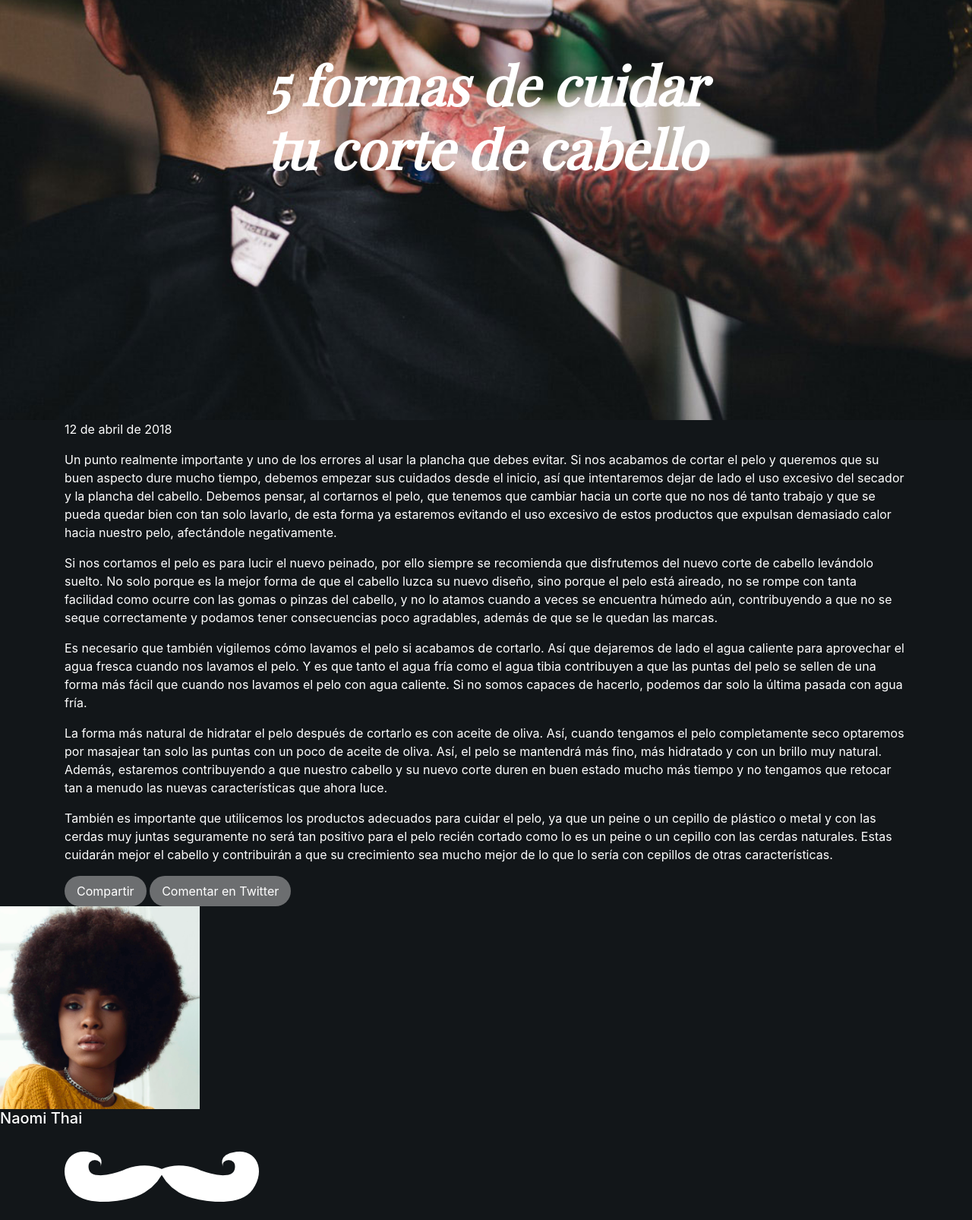
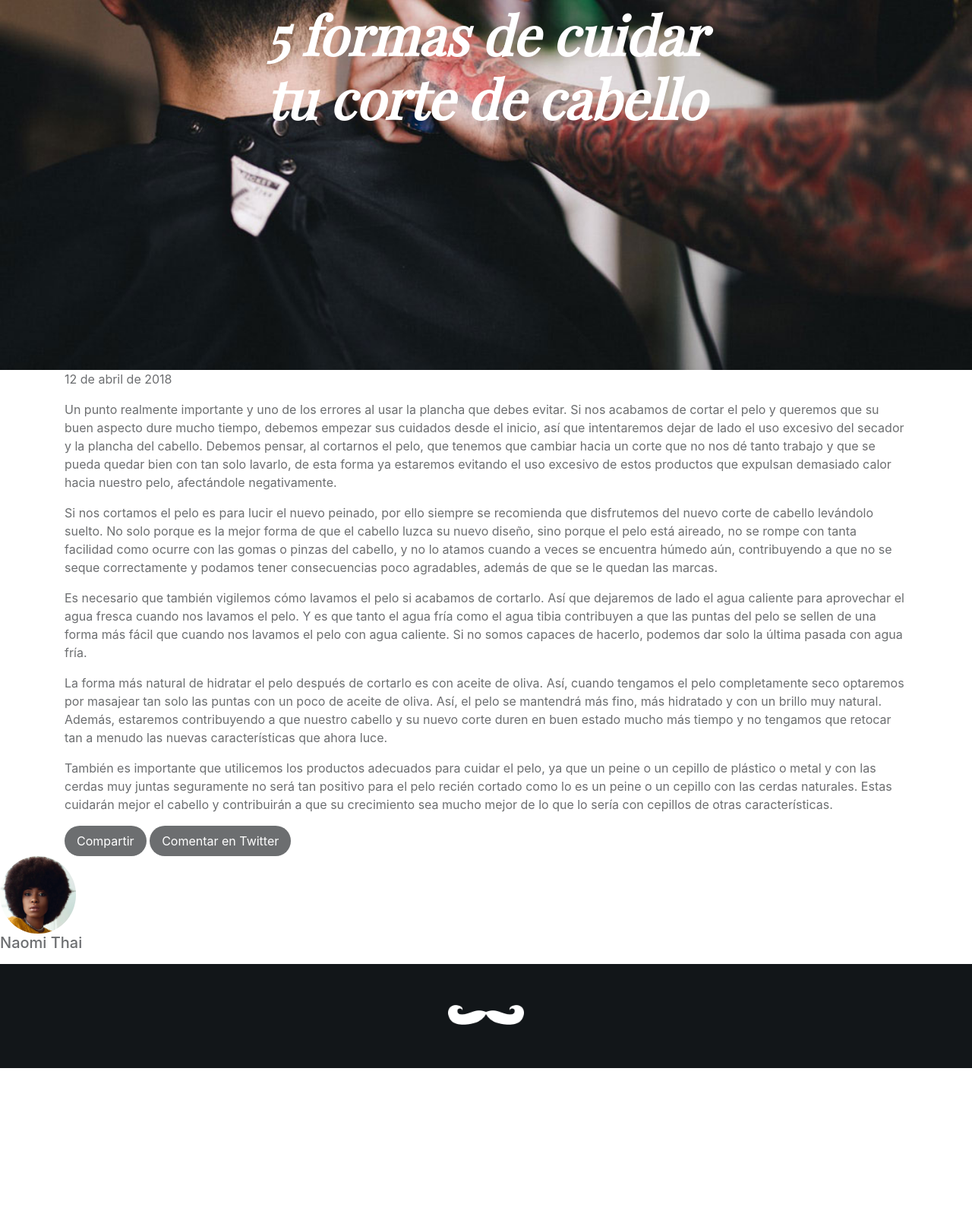
Before and after one commit to conilastra/barbershop, a plain HTML site: page index.html in a window 1280 px wide. Shown: the part 369-1975 px from the top of the page at 76% size. After the commit the page ends 1775 px from the top, so only its background shows below. Drawn offline with nearby package versions, Linux system fonts and the light colour scheme; a web font is replaced by a local one.

Commit message:
actualizacion de estilo

```diff
--- a/assets/sass/base/base.scss
+++ b/assets/sass/base/base.scss
@@ -1,4 +1,4 @@
 body {
-    background-color: $eerie-black;
-    color: $white;
+    background-color: $white;
+    color: $nickel;
 }
--- a/assets/sass/base/typography.scss
+++ b/assets/sass/base/typography.scss
@@ -4,12 +4,3 @@
     font-weight: 400;
     color: $nickel;
 }
-
-.main-section__title {
-    font-family: $playfair;
-    font-weight: 900;
-    font-style: italic;
-    font-size: $xx-large;
-    color: $white;
-    margin: auto;
-}
--- /dev/null
+++ b/assets/sass/layout/author-section.scss
@@ -0,0 +1,6 @@
+.author-section {
+    .author-section__img {
+        border-radius: 50%;
+        max-width: 100px;
+    }
+}
--- a/assets/sass/layout/author.scss
+++ /dev/null
@@ -1,5 +0,0 @@
-.author {
-    .author__img {
-        border-radius: 50%;
-    }
-}
--- a/assets/sass/layout/footer.scss
+++ b/assets/sass/layout/footer.scss
@@ -0,0 +1,10 @@
+.footer {
+    background-color: $eerie-black;
+    padding: 3em;
+
+    .footer__logo {
+        max-width: 100px;
+        display: block;
+        margin: auto;
+    }
+}
--- /dev/null
+++ b/assets/sass/layout/intro-section.scss
@@ -0,0 +1,19 @@
+.intro-section {
+    text-align: center;
+    background-image: url('../img/post-image.jpg');
+    background-repeat: no-repeat;
+    background-size: cover;
+    color: $white;
+    height: 100vh;
+    display: grid;
+
+    .intro-section__title {
+        font-family: $playfair;
+        font-weight: 900;
+        font-style: italic;
+        font-size: $xx-large;
+        color: $white;
+        margin: auto;
+    }
+
+}
--- a/assets/sass/layout/main-section.scss
+++ /dev/null
@@ -1,9 +0,0 @@
-.main-section {
-    text-align: center;
-    background-image: url('../img/post-image.jpg');
-    background-repeat: no-repeat;
-    background-size: cover;
-    color: $white;
-    height: 100vh;
-    display: grid;
-}
--- a/assets/sass/layout/navbar.scss
+++ b/assets/sass/layout/navbar.scss
@@ -1,5 +1,7 @@
 .nav {
+    background-color: $eerie-black;
+
     .nav__logo {
-        max-width: 20px;
+        max-width: 5rem;
     }
 }
--- a/assets/sass/main.scss
+++ b/assets/sass/main.scss
@@ -9,8 +9,9 @@
 
 @import 'layout/navbar';
 @import 'layout/grid';
-@import 'layout/main-section';
+@import 'layout/intro-section';
 @import 'layout/blog-entry';
+@import 'layout/author-section';
 @import 'layout/footer';
 
 @import 'components/buttons';
--- a/index.html
+++ b/index.html
@@ -15,8 +15,8 @@
 
 <body>
     <header>
-        <div class="container">
-            <nav class="nav navbar navbar-expand-lg navbar-dark">
+        <nav class="nav navbar navbar-expand-lg navbar-dark">
+            <div class="container">
                 <img class="nav__logo" src="assets/img/logo.png" alt="">
                 <button class="navbar-toggler" type="button" data-toggle="collapse"
                     data-target="#navbarSupportedContent" aria-controls="navbarSupportedContent" aria-expanded="false"
@@ -41,15 +41,16 @@
                         </li>
                     </ul>
                 </div>
-            </nav>
-        </div>
-        <section class="main-section">
-            <h1 class="main-section__title">5 formas de cuidar<br>tu corte de cabello</h1>
+            </div>
+        </nav>
+
+        <section class="intro-section">
+            <h1 class="intro-section__title">5 formas de cuidar<br>tu corte de cabello</h1>
         </section>
     </header>
 
-    <div class="container">
-        <section class="blog-entry">
+    <section class="blog-entry">
+        <div class="container">
             <article>
                 <p>12 de abril de 2018</p>
                 <p>Un punto realmente importante y uno de los errores al usar la plancha que debes evitar. Si nos
@@ -100,11 +101,11 @@
                 <button class="nickel-button">Compartir</button>
                 <button class="nickel-button">Comentar en Twitter</button>
             </div>
-        </section>
-    </div>
+        </div>
+    </section>
 
-    <section class="author">
-        <img class="author__img" src="../barbershop/assets/img/naomi-thai.png" alt="">
+    <section class="author-section">
+        <img class="author-section__img" src="../barbershop/assets/img/naomi-thai.png" alt="">
         <h5>Naomi Thai</h5>
         <h6></h6>
         <h6></h6>
@@ -114,11 +115,10 @@
 
     <!-- pagination -->
 
-    <footer class="container">
-        <div>
-            <img class="footer-logo" src="assets/img/logo.png" alt="">
-        </div>
+    <footer class="footer">
+        <img class="footer__logo" src="assets/img/logo.png" alt="">
     </footer>
+
 
 
 
```
Also changed, not shown: assets/css/main.css, 2 other files.
